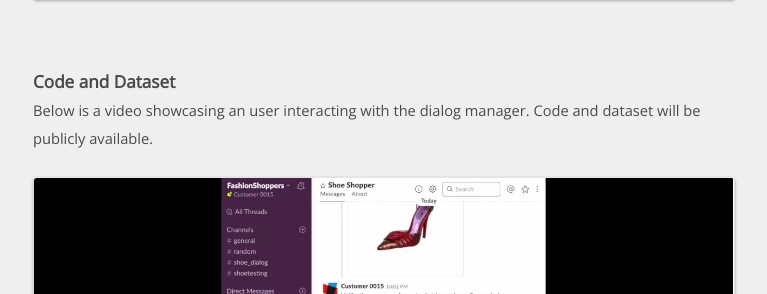
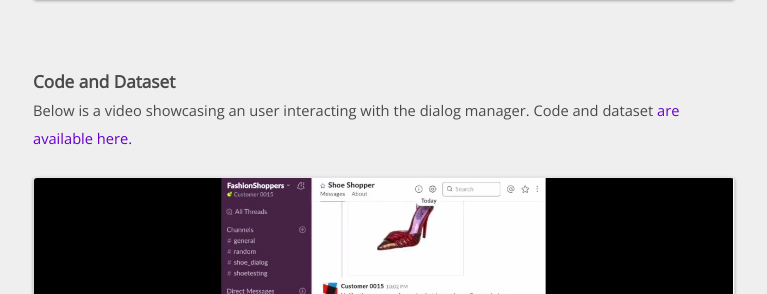
Before and after one commit to spacew/spacew.github.io, a Jekyll site: the page built from _posts/2018-04-25-fashion-retrieval.markdown, in a window 1280 px wide and 900 px high, scrolled down 2066 px. Shown: the part 160-454 px from the top of the window, without its empty margins (257-1024 px from the left). Built offline with Jekyll 4.4.1, drawn with Linux system fonts in a browser that asks for light colours.

Commit message:
Update 2018-04-25-fashion-retrieval.markdown

```diff
--- a/_posts/2018-04-25-fashion-retrieval.markdown
+++ b/_posts/2018-04-25-fashion-retrieval.markdown
@@ -66,7 +66,7 @@ given pair of shoe images:
 <br/>
 ### Code and Dataset
 Below is a video showcasing an user interacting with the dialog manager.
-Code and dataset will be publicly available.
+Code and dataset <a href="https://github.com/XiaoxiaoGuo/fashion-retrieval">are available here.</a>
 
 <a href="https://youtu.be/Iy-m_cxE5jg"><img alt="img" src="{{site.baseurl}}/media/fashion_video_snip.jpeg"></a>
 
```
